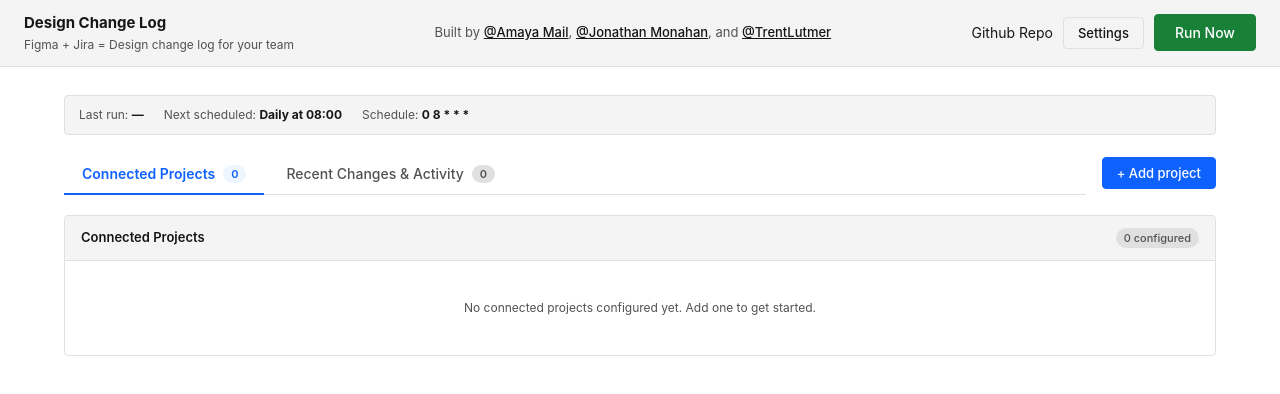
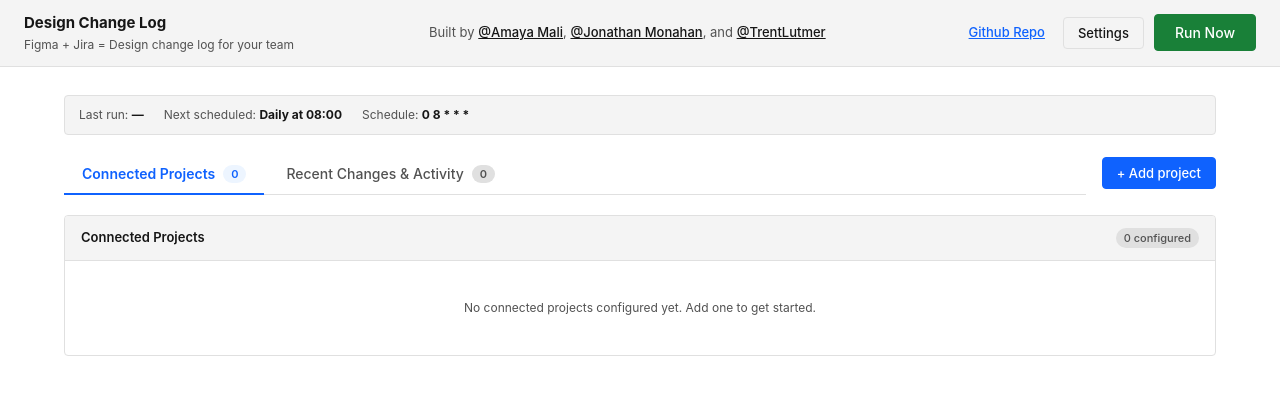
Before and after one commit to tlutmer/figma-jira-notifier, a website: page docs/index.html in a window 1280 px wide. Drawn offline with Linux system fonts and the light colour scheme.

Commit message:
Style Github Repo as a link and update contributor name to Amaya Mali

```diff
--- a/docs/index.html
+++ b/docs/index.html
@@ -260,8 +260,17 @@
     .label-row span { font-size: 12px; font-weight: 500; color: var(--muted); }
 
     /* ── GitHub link ── */
-    .gh-link { font-size: 12px; color: var(--muted); display: flex; align-items: center; gap: 5px; }
-    .gh-link:hover { color: var(--text); text-decoration: none; }
+    .gh-link {
+      font-size: 13px;
+      font-weight: 500;
+      color: var(--accent);
+      text-decoration: underline;
+      padding: 6px 8px;
+    }
+    .gh-link:hover {
+      color: var(--text);
+      text-decoration: underline;
+    }
 
     @media (max-width: 600px) {
       .form-grid { grid-template-columns: 1fr; }
@@ -278,10 +287,10 @@
     <div class="subtitle">Figma + Jira = Design change log for your team</div>
   </div>
   <div class="app-header-center">
-    Built by <a href="slack://user?team=T01234567&id=W_AMAYA_MAIL" target="_blank" rel="noopener noreferrer">@Amaya Mail</a>, <a href="slack://user?team=T01234567&id=W_JONATHAN_MONAHAN" target="_blank" rel="noopener noreferrer">@Jonathan Monahan</a>, and <a href="slack://user?team=T01234567&id=W_TRENT_LUTMER" target="_blank" rel="noopener noreferrer">@TrentLutmer</a>
+    Built by <a href="slack://user?team=T01234567&id=W_AMAYA_MALI" target="_blank" rel="noopener noreferrer">@Amaya Mali</a>, <a href="slack://user?team=T01234567&id=W_JONATHAN_MONAHAN" target="_blank" rel="noopener noreferrer">@Jonathan Monahan</a>, and <a href="slack://user?team=T01234567&id=W_TRENT_LUTMER" target="_blank" rel="noopener noreferrer">@TrentLutmer</a>
   </div>
   <div class="app-header-right">
-    <a href="https://github.com/tlutmer/figma-jira-notifier" target="_blank" rel="noopener" class="btn-secondary" style="text-decoration:none;">Github Repo</a>
+    <a href="https://github.com/tlutmer/figma-jira-notifier" target="_blank" rel="noopener" class="gh-link">Github Repo</a>
     <button class="btn-secondary" id="btnOpenSettings">Settings</button>
     <button class="btn-run" id="btnRunNow">Run Now</button>
   </div>
--- a/gui/style.css
+++ b/gui/style.css
@@ -67,6 +67,18 @@
   display: flex;
   align-items: center;
   gap: 10px;
+}
+
+.gh-link {
+  font-size: 13px;
+  font-weight: 500;
+  color: var(--accent);
+  text-decoration: underline;
+  padding: 6px 8px;
+}
+.gh-link:hover {
+  color: var(--text);
+  text-decoration: underline;
 }
 
 /* ---- Tabs navigation ---- */
```
Also changed, not shown: gui/index.html (+2 -2 lines).
